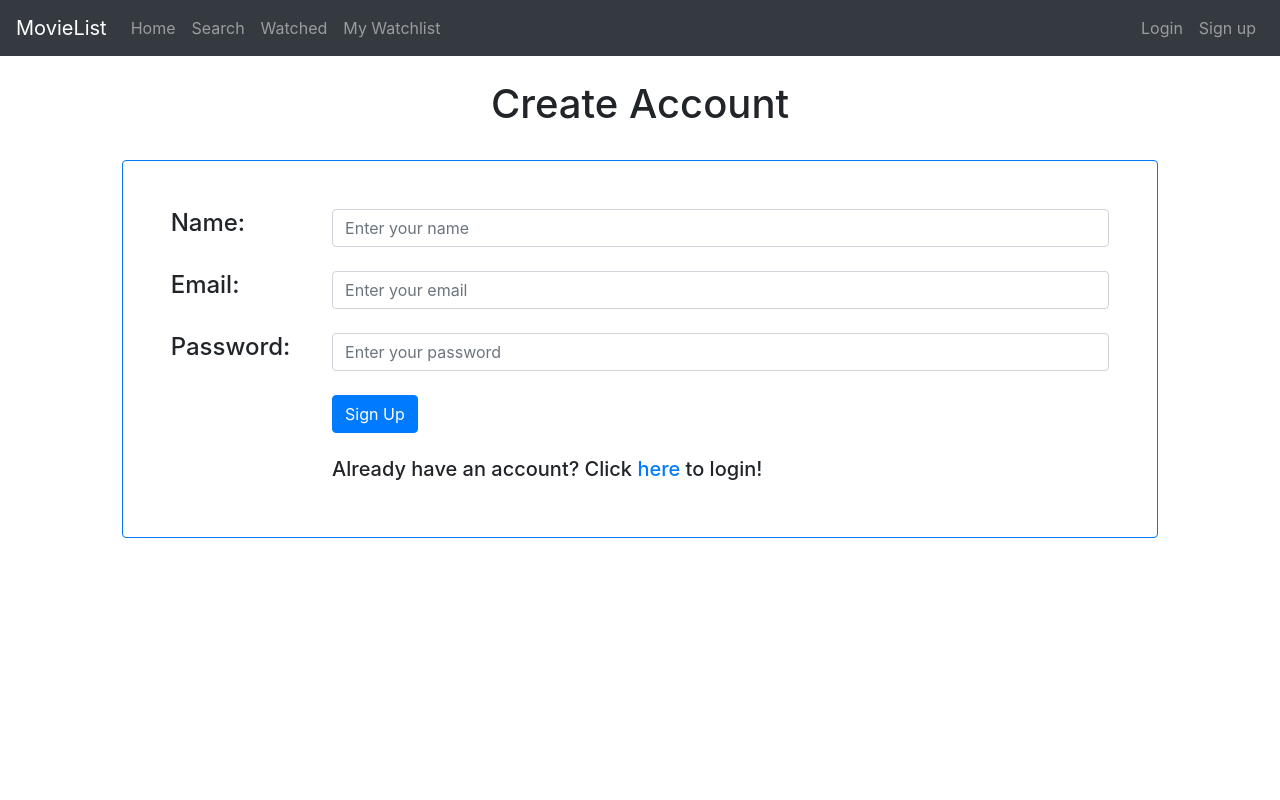
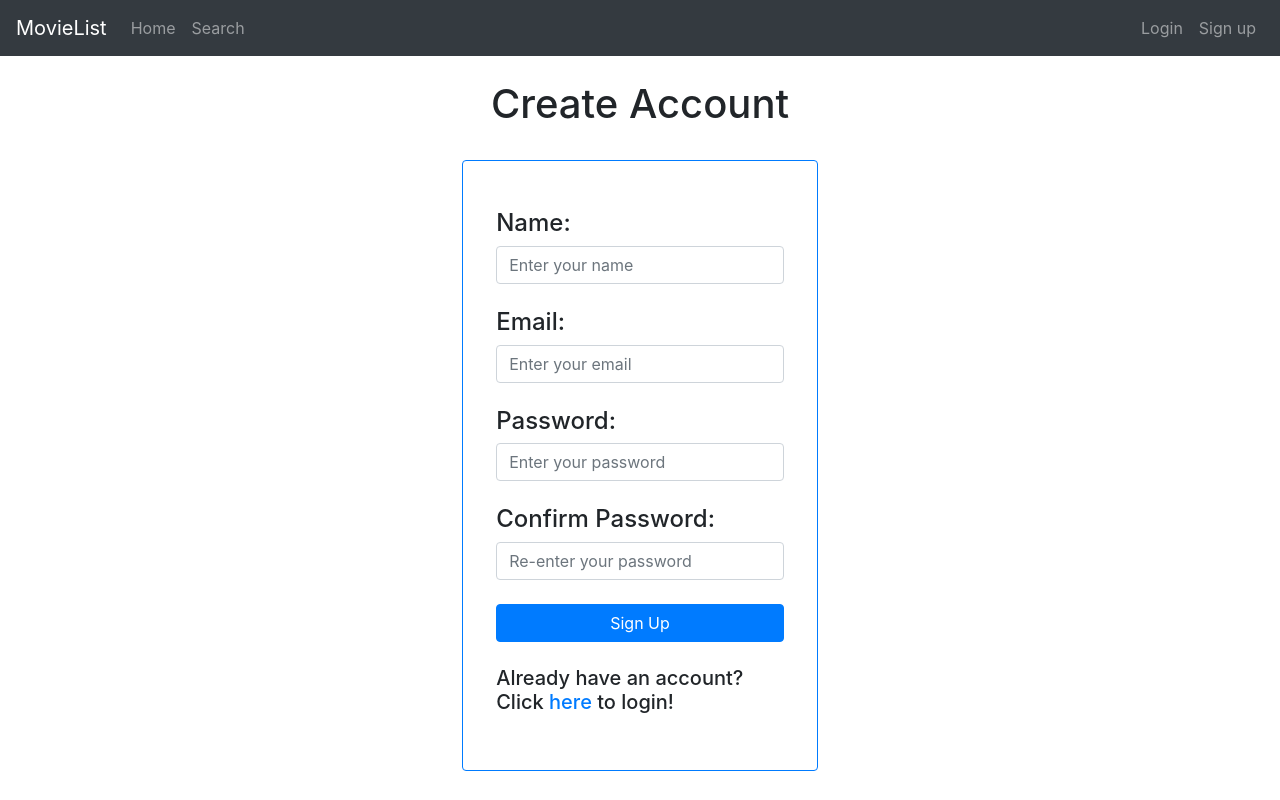
Before and after one commit to Christi2001/BookStore-Web-App, a Flask app: page /signup in a window 1280 px wide. Run offline with Flask 2, Linux system fonts and the light colour scheme; some libraries are stand-ins or nearby versions.

Commit message:
Login done + password hashing

```diff
--- a/MovieList/app/forms.py
+++ b/MovieList/app/forms.py
@@ -6,12 +6,14 @@ from wtforms.fields.html5 import EmailField
 # from wtforms import IntegerField
 # from wtforms import StringField
 from wtforms import PasswordField
-from wtforms.validators import DataRequired
+from wtforms.validators import DataRequired, EqualTo, Length
 
 class SignupForm(Form):
     name = TextField('name', validators=[DataRequired()])
     email = EmailField('email', validators=[DataRequired()])
-    password = PasswordField('password', validators=[DataRequired()])
+    password_hash = PasswordField('password_hash', validators=[DataRequired(), EqualTo('password_hash2')])
+    password_hash2 = PasswordField('password_hash2', validators=[DataRequired()])
+
 
 class LoginForm(Form):
     email = EmailField('email', validators=[DataRequired()])
--- a/MovieList/app/templates/base.html
+++ b/MovieList/app/templates/base.html
@@ -26,13 +26,20 @@
         <ul class="navbar-nav mr-auto">
           <li class="nav-item"><a class="nav-link" href="/">Home</a></li>
           <li class="nav-item"><a class="nav-link" href="/search">Search</a></li>
+          {% if current_user.is_authenticated %}
           <li class="nav-item"><a class="nav-link" href="/watched">Watched</a></li>
           <li class="nav-item"><a class="nav-link" href="/my_watchlist">My Watchlist</a></li>
+          {% endif %}
         </ul>
         <ul class="nav navbar-nav navbar-right">
+          {% if current_user.is_authenticated %}
+          <li class="nav-item"><a class="nav-link" href="/profile">{{ current_user.name }}</a></li>
+          <li class="nav-item"><a class="nav-link" href="/logout">Logout</a></li>
+          {% else %}
           <li class="nav-item"><a class="nav-link" href="/login">Login</a></li>
           <li class="nav-item"><a class="nav-link" href="/signup">Sign up</a></li>
-      </ul>
+          {% endif %}
+        </ul>
       </div>
     </nav>
 
--- a/MovieList/app/templates/signup.html
+++ b/MovieList/app/templates/signup.html
@@ -5,71 +5,47 @@
 <br/>
 <h1 class="row justify-content-md-center">Create Account</h1>
 <br/>
-<div class="border rounded border-primary p-5">
+<div class="row">
+    <div class="col-4"></div>
+    <div class="border rounded border-primary p-5 col-4">
         <form action="/signup" method="post" name="users">
             {{ form.hidden_tag() }}
-        {% if error %}
-        <div class="row">
-            <div class="col-2"> </div>
-            <div class="alert alert-danger col-10" role="alert"> {{ error }} </div>
+            {% if em_error %}
+                <div class="alert alert-danger row" role="alert">
+                    {{ em_error }}
                 </div>
             {% endif %}
+            {% for error in form.password_hash.errors %}
+                <div class="alert alert-danger row" role="alert">
+                    Passwords do not match! Try again!
+                </div>
+            {% endfor %}
+            <div class="row"><h4>Name: </h4></div>
             <div class="row">
-            <div class="col-2"><h4>Name: </h4></div>
-            <div class="col">
                 {{ form.name(class_='form-control', placeholder='Enter your name') }}
             </div>
-        </div>
-        {% for error in form.name.errors %}
+            <br/>
+            <div class="row"><h4>Email: </h4></div>
             <div class="row">
-            <div class="col-2"></div>
-            <div class="alert alert-danger col-10" role="alert">
-                [{{ error }}]
-            </div>
-        </div>
-        {% endfor %}
-        <br/>
-        <div class="row">
-            <div class="col-2"><h4>Email: </h4></div>
-            <div class="col">
                 {{ form.email(class_='form-control', placeholder='Enter your email') }}
             </div>
+            <br/>
+            <div class="row"><h4>Password: </h4></div>
+            <div class="row">
+                {{ form.password_hash(class_='form-control', placeholder='Enter your password') }}
             </div>
-        {% for error in form.email.errors %}
+            <br/>
+            <div class="row"><h4>Confirm Password: </h4></div>
             <div class="row">
-            <div class="col-2"></div>
-            <div class="alert alert-danger col-10" role="alert">
-            [{{ error }}]
+                {{ form.password_hash2(class_='form-control', placeholder='Re-enter your password') }}
             </div>
-        </div>
-        {% endfor %}
             <br/>
-        <div class="row">
-            <div class="col-2"><h4>Password: </h4></div>
-            <div class="col">
-                {{ form.password(class_='form-control', placeholder='Enter your password') }}
-            </div>
-        </div>
-        {% for error in form.password.errors %}
-        <div class="row">
-            <div class="col-2"></div>
-            <div class="alert alert-danger col-10" role="alert">
-                [{{ error }}]
-            </div>
-        </div>
-        {% endfor %}
-        <br/>
-        <div class="row">
-            <div class="col-2"></div>
-            <div class= "col">
-                <input type="submit" class="btn btn-primary" value="Sign Up">
-            </div>
+            <div class= "row">
+                <input type="submit" class="btn btn-primary col" value="Sign Up">
             </div>
         </form>
         <br/>
         <div class="row">
-        <div class="col-2"></div>
-        <div class="col">
             <h5>Already have an account? Click <a href="/login">here</a> to login!</h5>
         </div>
     </div>
--- a/MovieList/app/views.py
+++ b/MovieList/app/views.py
@@ -6,6 +6,7 @@ from app import app, db
 from app.models import User
 from .forms import SignupForm, LoginForm
 from flask_login import login_required, current_user, login_user, logout_user
+from werkzeug.security import generate_password_hash, check_password_hash
 
 @app.route('/', methods=['GET', 'POST'])
 def home():
@@ -18,16 +19,16 @@ def login():
 	if form.validate_on_submit():
 		user = User.query.filter_by(email=form.email.data).first()
 		if user:
-			if user.password == form.password.data:
+			if check_password_hash(user.password_hash, form.password.data):
 				login_user(user)
 				flash("Login Successful!")
 				return redirect('/profile')
 			else:
-				flash("Wrong Password! Try again!")
-				return render_template('login.html', title='Login', form=form)
+				pw_error = 'Wrong Password! Try again!'
+				return render_template('login.html', title='Login', form=form, pw_error=pw_error)
 		else:
-			flash("Invalid email! Try again!")
-			return render_template('login.html', title='Login', form=form)
+			em_error = 'Invalid email! Try again!'
+			return render_template('login.html', title='Login', form=form, em_error=em_error)
 	else:
 		return render_template('login.html', title='Login', form=form)
 
@@ -38,12 +39,14 @@ def signup():
 		users = User.query
 		for user in users:
 			if form.email.data == user.email:
-				error = 'Email already in use! Please enter a different one!'
-				return render_template('signup.html', title='Sign Up', form=form, error=error)
-		new_user = User(name=form.name.data, email=form.email.data, password=form.password.data)
+				em_error = 'Email already in use! Please enter a different one!'
+				return render_template('signup.html', title='Sign Up', form=form, em_error=em_error)
+		hashed_password = generate_password_hash(form.password_hash.data, "sha256")
+		new_user = User(name=form.name.data, email=form.email.data, password_hash=hashed_password)
 		db.session.add(new_user)
 		db.session.commit()
 		flash('Succesfully signed up!')
+		login_user(user)
 		return redirect('/')
 	else:
 		return render_template('signup.html', title='Sign Up', form=form)
```
Also changed, not shown: MovieList/app/models.py (+13 -1 lines), MovieList/app/templates/login.html (+19 -31 lines), MovieList/migrations/versions/399b2eae08a1_initial_migration.py (renamed from MovieList/migrations/versions/9910408bab1f_initial_migration.py, +6 -6 lines), MovieList/app.db. Lines whose indentation alone changed are shown as unchanged.
